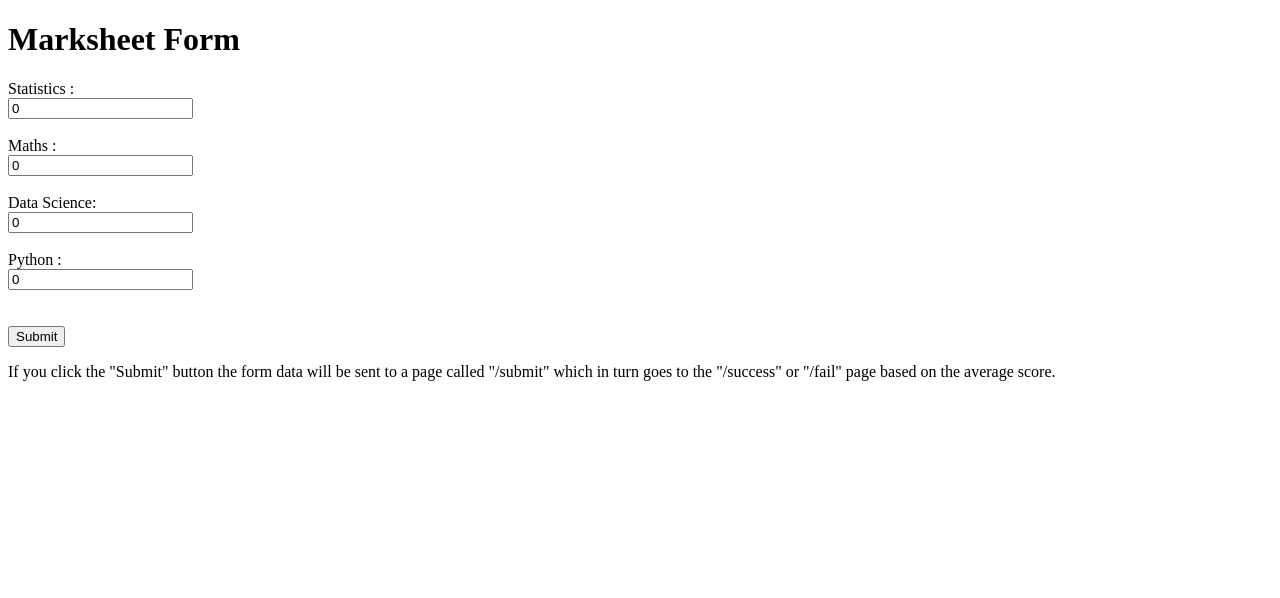
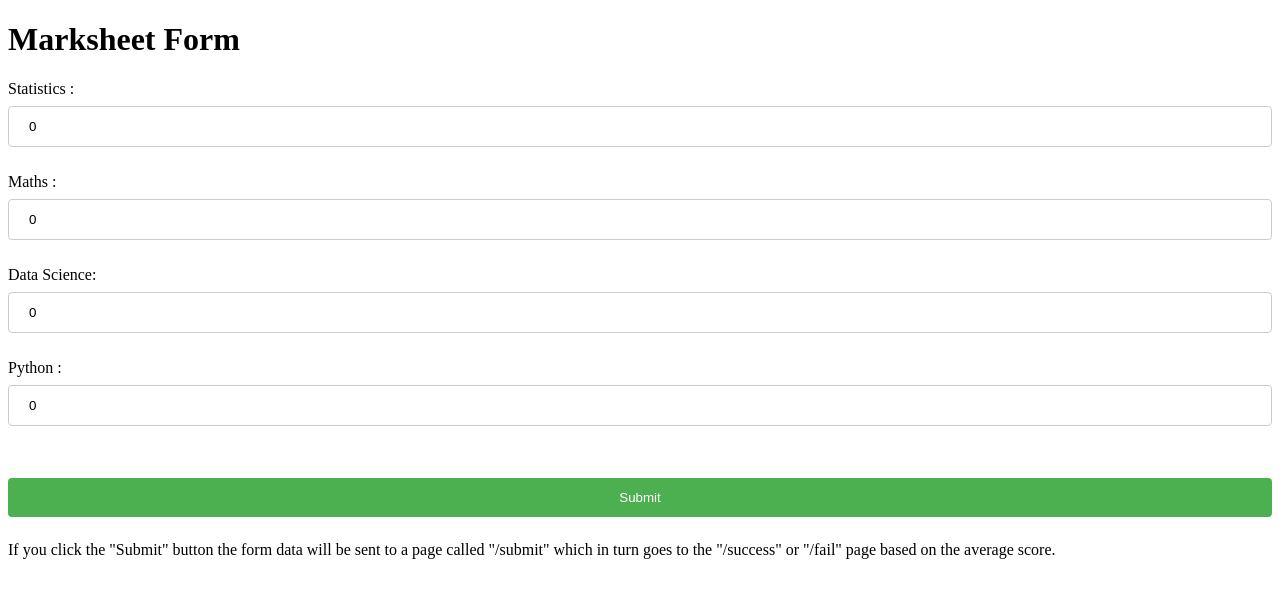
Before and after one commit to SandraSaju07/Flask-Projects, a Flask app: page / in a window 1280 px wide. Shown: the top 598 px of the page. Run offline with Flask 3, Linux system fonts and the light colour scheme.

Commit message:
Made some changes

```diff
--- /dev/null
+++ b/Average_Calculator/static/css/style.css
@@ -0,0 +1,30 @@
+input[type=text], select {
+    width:100%;
+    padding:12px 20px;
+    margin:8px 0;
+    display:inline-block;
+    border:1px solid #ccc;
+    border-radius:4px;
+    box-sizing:border-box
+}
+
+input[type=submit] {
+    width:100%;
+    background-color:#4caf50;
+    color:white;
+    padding:12px 20px;
+    margin:8px 0;
+    border:None;
+    border-radius:4px;
+    cursor:pointer;
+}
+
+input[type=submit]:hover {
+    background-color:#45a049;
+}
+
+div {
+    border-radius:5px;
+    background-color:#f2f2f2;
+    padding:20px;
+}
--- /dev/null
+++ b/Average_Calculator/static/script/script.js
@@ -0,0 +1 @@
+alert("The page has been loaded")
--- a/Average_Calculator/templates/index.html
+++ b/Average_Calculator/templates/index.html
@@ -1,5 +1,8 @@
 <!DOCTYPE html>
 <html>
+    <head>
+        <link rel="stylesheet" href="{{ url_for('static',filename='css/style.css') }}">
+    </head>
     <body>
         <h1>Marksheet Form</h1>
         <form action="/submit" method="post">
--- a/Average_Calculator/templates/result.html
+++ b/Average_Calculator/templates/result.html
@@ -1,5 +1,9 @@
 <!DOCTYPE html>
 <html>
+    <head>
+        <script type="text/javascript" src="{{ url_for('static',filename='script/script.js') }}">
+        </script>
+    </head>
     <h1>Final Result</h1>
     <body>
         <h2>Result Sheet</h2>
```
